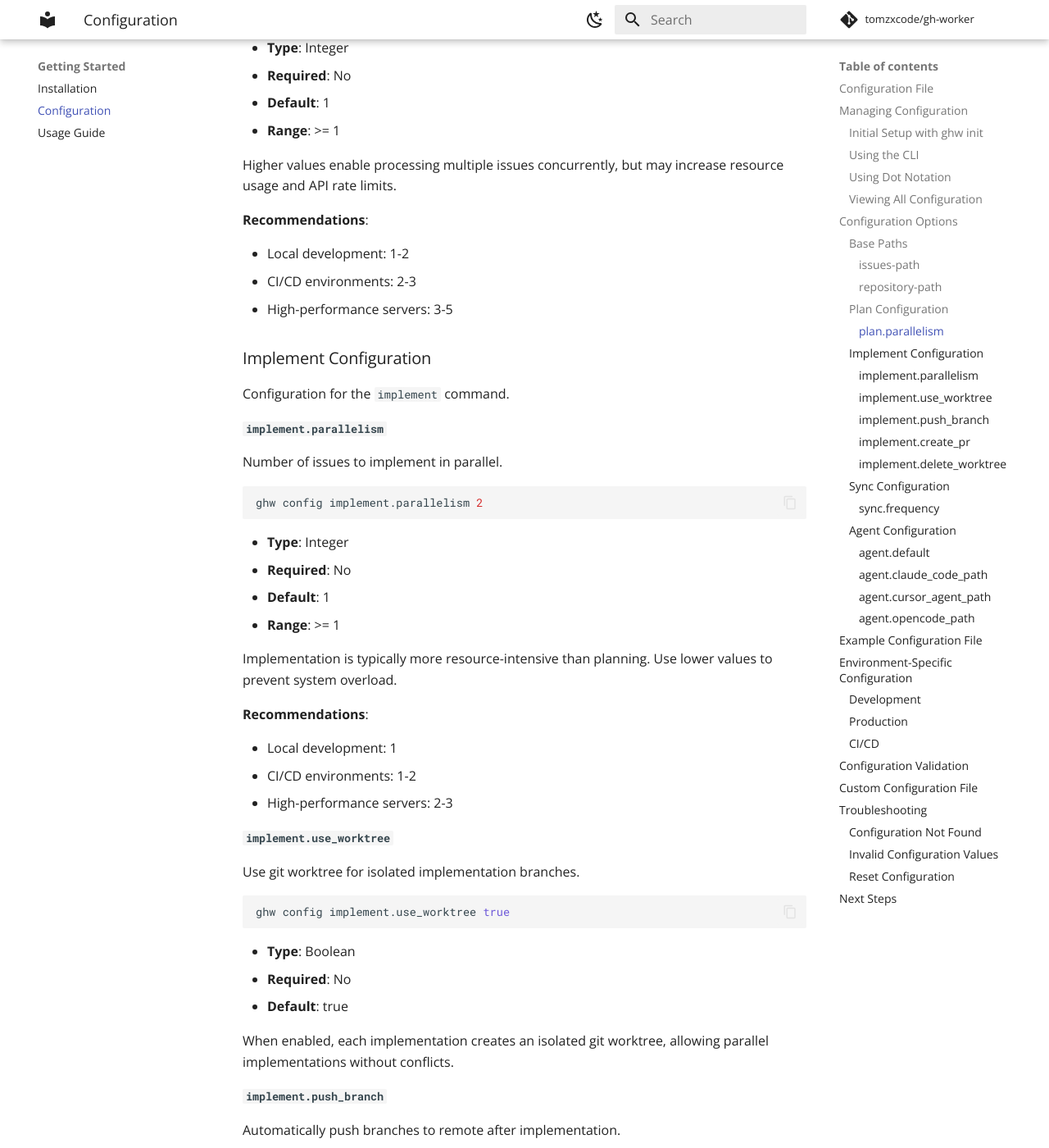
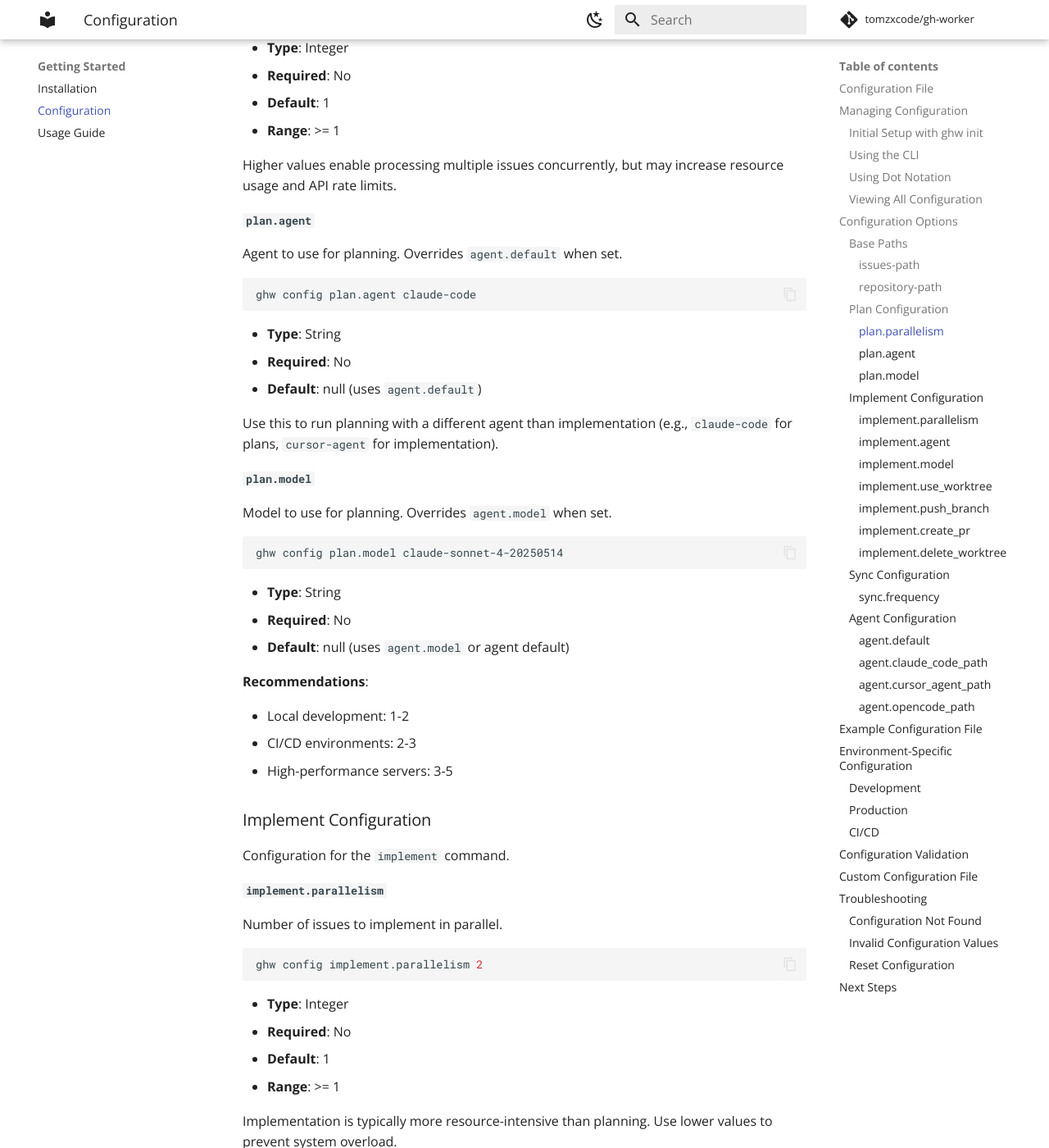
Before and after one commit to TomzxCode/gh-worker, an MkDocs documentation site: the page built from docs/configuration.md, in a window 1280 px wide and 1400 px high, scrolled down 2886 px. Shown: the whole window at 82% size. Built offline with MkDocs 1.6.1 and Material for MkDocs 9.7.7, drawn with Linux system fonts in a browser that asks for light colours; comment, search, counter and statistics services are not loaded; some of the changed text lies outside the part shown.

Commit message:
feat: add agent and model configuration options for planning and implementation
- Introduce `plan.agent` and `plan.model` settings to allow users to specify agents and models for planning, overriding defaults when set.
- Add `implement.agent` and `implement.model` settings for implementation, enhancing flexibility in command execution.
- Update related documentation to reflect new configuration options and their usage.
- Implement phase-specific agent and model prompts during initialization for improved user experience.

````diff
--- a/docs/configuration.md
+++ b/docs/configuration.md
@@ -138,6 +138,32 @@
 
 Higher values enable processing multiple issues concurrently, but may increase resource usage and API rate limits.
 
+#### `plan.agent`
+
+Agent to use for planning. Overrides `agent.default` when set.
+
+```bash
+ghw config plan.agent claude-code
+```
+
+- **Type**: String
+- **Required**: No
+- **Default**: null (uses `agent.default`)
+
+Use this to run planning with a different agent than implementation (e.g., `claude-code` for plans, `cursor-agent` for implementation).
+
+#### `plan.model`
+
+Model to use for planning. Overrides `agent.model` when set.
+
+```bash
+ghw config plan.model claude-sonnet-4-20250514
+```
+
+- **Type**: String
+- **Required**: No
+- **Default**: null (uses `agent.model` or agent default)
+
 **Recommendations**:
 
 - Local development: 1-2
@@ -162,6 +188,32 @@
 - **Range**: >= 1
 
 Implementation is typically more resource-intensive than planning. Use lower values to prevent system overload.
+
+#### `implement.agent`
+
+Agent to use for implementation. Overrides `agent.default` when set.
+
+```bash
+ghw config implement.agent cursor-agent
+```
+
+- **Type**: String
+- **Required**: No
+- **Default**: null (uses `agent.default`)
+
+Use this to run implementation with a different agent than planning (e.g., `claude-code` for plans, `cursor-agent` for implementation).
+
+#### `implement.model`
+
+Model to use for implementation. Overrides `agent.model` when set.
+
+```bash
+ghw config implement.model gpt-4
+```
+
+- **Type**: String
+- **Required**: No
+- **Default**: null (uses `agent.model` or agent default)
 
 **Recommendations**:
 
````
Also changed, not shown: docs/state-diagram.md (added, +159 -0 lines), docs/usage.md (+4 -0 lines), spec/configuration.md (+14 -2 lines), 6 other files.
